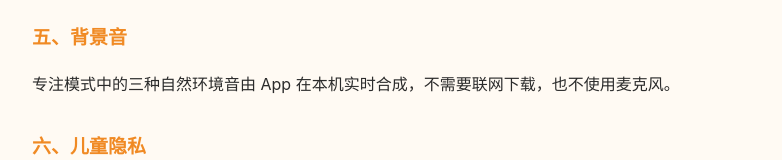
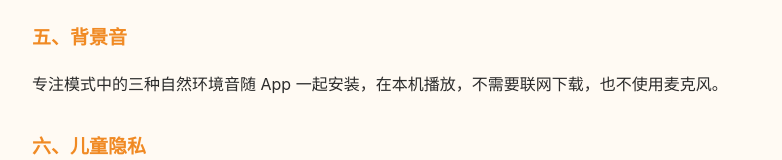
Before and after one commit to tongjiangyang/cartoonremind, a plain HTML site: page privacy.html in a window 1280 px wide. Shown: the part 1292-1452 px from the top of the page, without its empty margins (248-1030 px from the left). Drawn offline with Linux system fonts and the light colour scheme.

Commit message:
Add files via upload

```diff
--- a/privacy.html
+++ b/privacy.html
@@ -58,7 +58,7 @@
 </ul>
 
 <h2>五、背景音</h2>
-<p>专注模式中的三种自然环境音由 App 在本机实时合成，不需要联网下载，也不使用麦克风。</p>
+<p>专注模式中的三种自然环境音随 App 一起安装，在本机播放，不需要联网下载，也不使用麦克风。</p>
 
 <h2>六、儿童隐私</h2>
 <p>本 App 不收集任何人的个人信息，包括未满 14 周岁的儿童。未成年人购买会员前，请在监护人同意和指导下进行。</p>
```
